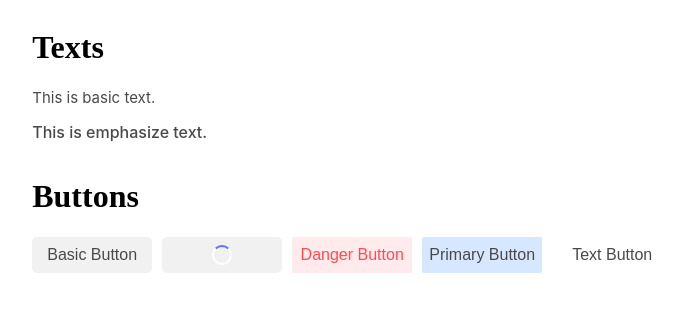
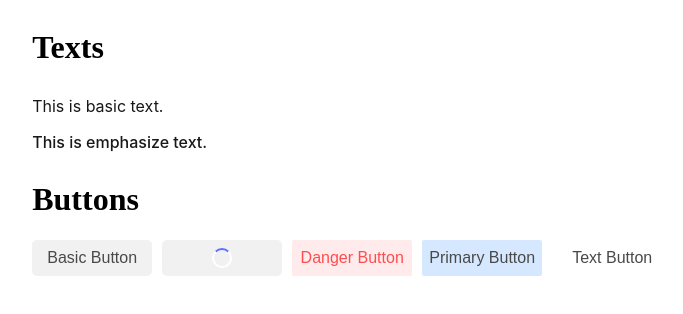
Before and after one commit to cuidok/vue-ui-web-component, a Vue app: page / in a window 1280 px wide. Shown: the top 314 px of the page, without its empty margins (85-768 px from the left). Built offline with nearby package versions, Linux system fonts and the light colour scheme.

Commit message:
Optimize the style configuration method in BasicText.vue

```diff
--- a/src/components/text/BasicText.vue
+++ b/src/components/text/BasicText.vue
@@ -6,8 +6,8 @@ const props = defineProps({
     type: Object,
     default: () => {
       return {
-        fontSize: '15px',
-        fontWeight: 'normal',
+        fontSize: 'var(--font-size)',
+        fontWeight: 'var(--font-weight)',
         color: 'var(--color-text)',
       };
     },
@@ -26,14 +26,16 @@ const computedStyle = computed(() => {
 </script>
 
 <template>
-  <p class="normal-text__text normal-text__color" :style="computedStyle">
+  <p class="normal-text__text normal-text__style" :style="computedStyle">
     <slot></slot>
   </p>
 </template>
 
 <style scoped>
-.normal-text__color {
-  --color-text: #494949FF;
+.normal-text__style {
+  --color-text: #181818;
+  --font-size: 16px;
+  --font-weight: normal;
 }
 
 .normal-text__text {
@@ -50,8 +52,8 @@ const computedStyle = computed(() => {
       'Droid Sans',
       'Helvetica Neue',
       sans-serif;
-  font-size: 15px;
-  font-weight: normal;
+  font-size: var(--font-size);
+  font-weight: var(--font-weight);
   color: var(--color-text);
   text-rendering: optimizeLegibility;
   -webkit-font-smoothing: antialiased;
@@ -59,7 +61,7 @@ const computedStyle = computed(() => {
 }
 
 p {
-  margin: 15px 0;
-  padding: 0;
+  margin: 0;
+  padding: 8px 0;
 }
 </style>
```
